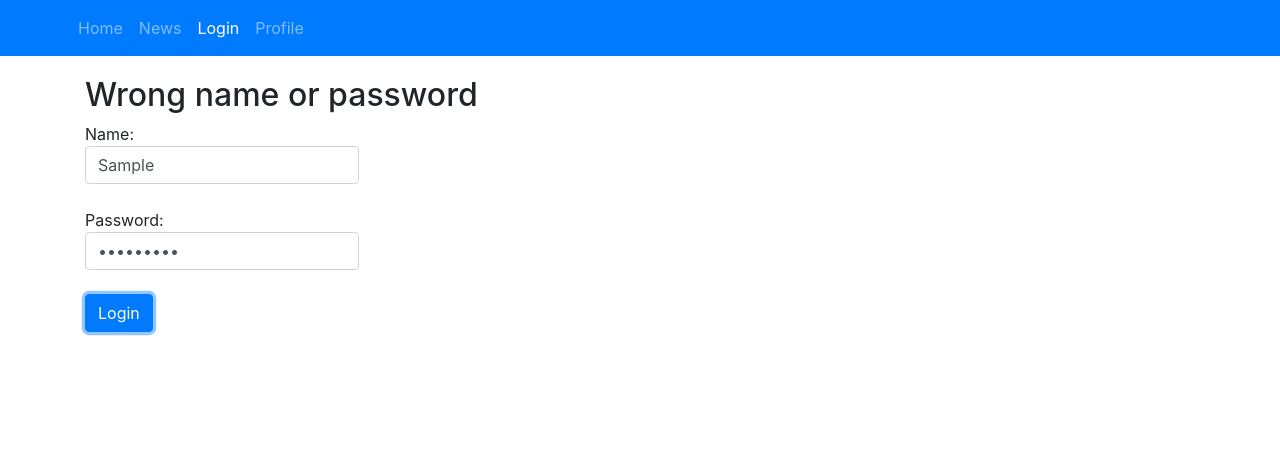
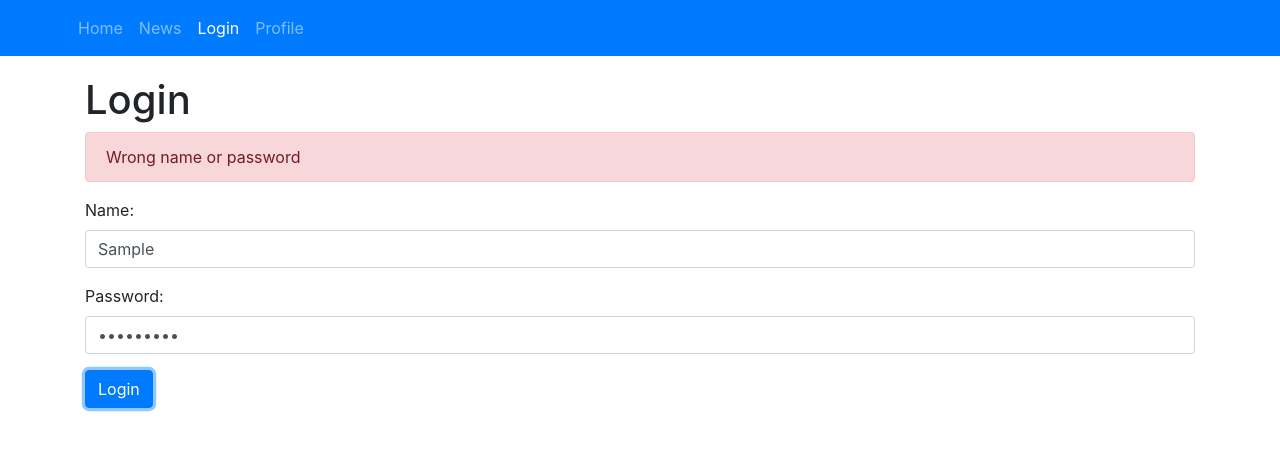
Before and after one commit to exek/react-redux-router-test1, a React (Create React App) app: page /login in a window 1280 px wide. Both pictures are taken after typing "Sample", "Sample123" into the empty fields and a click on the button "Login". Shown: the top 450 px of the page. Built offline with nearby package versions, Linux system fonts and the light colour scheme.

Commit message:
Update login form styles

```diff
--- a/src/pages/Login/LoginForm/index.js
+++ b/src/pages/Login/LoginForm/index.js
@@ -38,28 +38,28 @@ class LoginForm extends Component {
   render() {
     return (
       <form onSubmit={this.handlesSubmit}>
-        {this.props.error && <h2>{this.props.error}</h2>}
+        {this.props.error && (
+          <div class="alert alert-danger" role="alert">
+            {this.props.error}
+          </div>
+        )}
         <div class="form-group">
-          <label>
-            Name:{" "}
+          <label>Name: </label>
           <input
             type="text"
             class="form-control"
             name="name"
             onChange={this.handleChange}
           />
-          </label>
         </div>
         <div class="form-group">
-          <label>
-            Password:{" "}
+          <label>Password: </label>
           <input
             class="form-control"
             type="password"
             name="password"
             onChange={this.handleChange}
           />
-          </label>
         </div>
         <div class="form-group">
           <button type="submit" class="btn btn-primary">
--- a/src/pages/Login/index.js
+++ b/src/pages/Login/index.js
@@ -4,6 +4,7 @@ import LoginForm from "./LoginForm";
 const Login = () => {
   return (
     <div>
+      <h1>Login</h1>
       <LoginForm />
     </div>
   );
```
Lines whose indentation alone changed are shown as unchanged.
